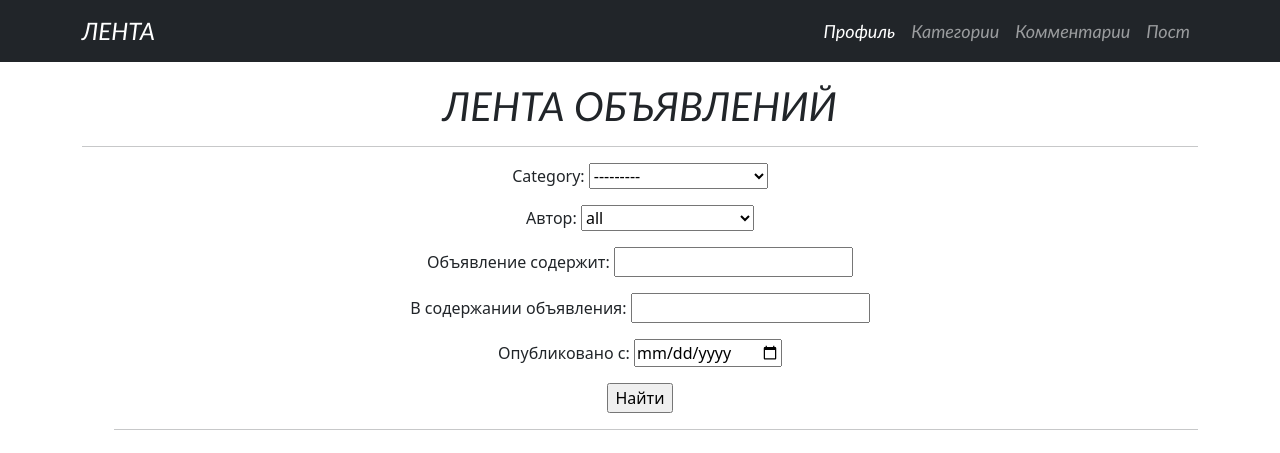
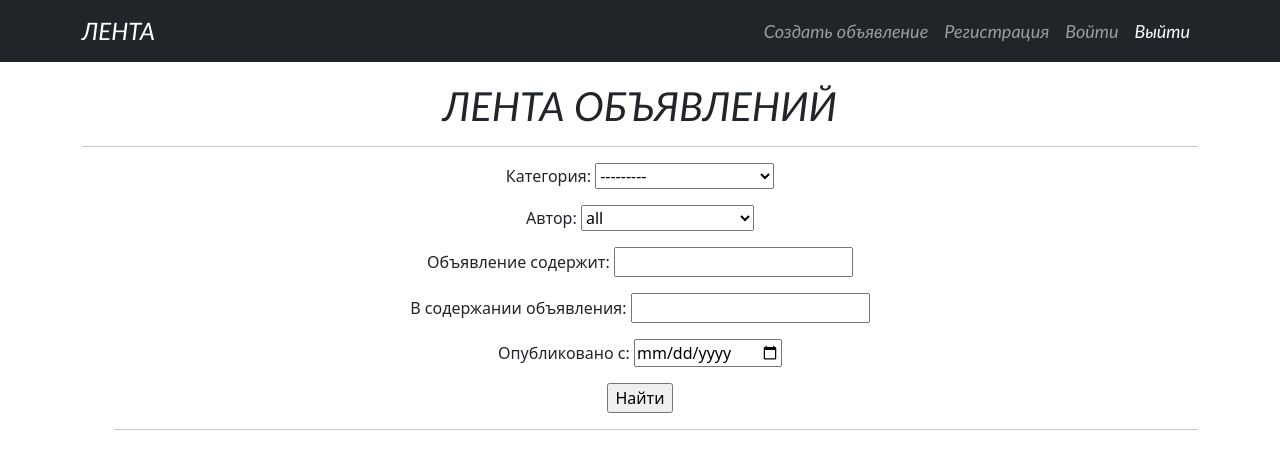
Before and after one commit to VasiliyZaharov/FINAL_TASK_MODULE_D.16, a Django app: page /article/ in a window 1280 px wide. Shown: the top 453 px of the page. Run offline with Django 4.2, Linux system fonts and the light colour scheme; data comes from the database, SQL or seed files in the repository; both versions use the stored data as it was after the commit; some libraries are stand-ins or nearby versions.

Commit message:
Small cosmetic changes

```diff
--- a/fan_board/project/project/settings.py
+++ b/fan_board/project/project/settings.py
@@ -122,7 +122,7 @@ AUTH_PASSWORD_VALIDATORS = [
 # Internationalization
 # https://docs.djangoproject.com/en/4.1/topics/i18n/
 
-LANGUAGE_CODE = 'en-us'
+LANGUAGE_CODE = 'ru-ru'
 
 TIME_ZONE = 'UTC'
 
--- a/fan_board/project/service/forms.py
+++ b/fan_board/project/service/forms.py
@@ -8,13 +8,13 @@ class ArticleForm(forms.ModelForm):
     class Meta:
         model = Article
         fields = ['category',
-                  'author',
+                  # 'author',
                   'title',
                   'text',
                   ]
         labels = {
             'category': 'Категория',
-            'author': 'Автор',
+            # 'author': 'Автор',
             'title': 'Заголовок',
             'text': 'Содержание',
         }
--- a/fan_board/project/service/models.py
+++ b/fan_board/project/service/models.py
@@ -19,11 +19,11 @@ class Article(models.Model):
         ('spellmaster', 'Мастер заклинаний'),
     )
 
-    author = models.ForeignKey(User, on_delete=models.CASCADE)
+    author = models.ForeignKey(User, on_delete=models.CASCADE, verbose_name='автор')
     author_id = author.primary_key
-    title = models.CharField(max_length=64)
-    text = models.CharField(max_length=64)
-    category = models.CharField(max_length=11, choices=TYPE, default='tank')
+    title = models.CharField(max_length=64, verbose_name='заголовок')
+    text = models.CharField(max_length=64, verbose_name='текст')
+    category = models.CharField(max_length=11, choices=TYPE, default='tank', verbose_name='категория')
     time_in = models.DateTimeField(auto_now_add=True)
 
     def __str__(self):
@@ -31,6 +31,10 @@ class Article(models.Model):
 
     def get_absolute_url(self):
         return reverse('article_detail', args=[str(self.pk)])
+
+    class Meta:
+        verbose_name='статью'
+        verbose_name_plural = 'Статьи'
 
 
 class UserResponse(models.Model):
@@ -41,3 +45,10 @@ class UserResponse(models.Model):
 
     def __str__(self):
         return f'{self.author}:{self.text}'
+
+    class Response(models.Model):
+        author = models.ForeignKey(User, on_delete=models.CASCADE)
+        article = models.ForeignKey(Article, on_delete=models.CASCADE)
+        text = models.TextField(verbose_name='Текст')
+        status = models.BooleanField(default=False)
+        dateCreation = models.DateTimeField(auto_now_add=True)
--- a/fan_board/project/service/views.py
+++ b/fan_board/project/service/views.py
@@ -1,3 +1,4 @@
+from django.http import HttpResponseRedirect
 from django.shortcuts import render
 from django.urls import reverse_lazy
 from django.contrib.auth.mixins import LoginRequiredMixin
@@ -6,6 +7,7 @@ from django.views.generic import ListView, DetailView, CreateView, UpdateView, D
 from .models import Article
 from .filters import ArticleFilter
 from .forms import ArticleForm
+
 
 class ArticleList(ListView):
     model = Article
@@ -36,13 +38,25 @@ class ArticleCreate(LoginRequiredMixin, CreateView):
     model = Article
     template_name = 'article_edit.html'
 
+    def form_valid(self, form):
+        self.object = form.save(commit=False)
+        self.object.author = self.request.user
+        self.object.save()
+        return super().form_valid(form)
 
-class ArticleUpdate(UpdateView):
+
+class ArticleUpdate(LoginRequiredMixin, UpdateView):
     form_class = ArticleForm
     model = Article
     template_name = 'article_edit.html'
 
-class ArticleDelete(DeleteView):
+    def get_form_kwargs(self):
+        kwargs = super().get_form_kwargs()
+        if self.request.user != kwargs['instance'].author:
+            return self.handle_no_permission()
+        return kwargs
+
+class ArticleDelete(LoginRequiredMixin, DeleteView):
     model = Article
     template_name = 'article_delete.html'
     success_url = reverse_lazy('article')
--- a/fan_board/project/templates/403.html
+++ b/fan_board/project/templates/403.html
@@ -5,6 +5,6 @@
    <title>Ошибка 403</title>
 </head>
 <body>
-   <h1>Кажется, у Вас нет доступа к данной странице...</h1>
+   <h1>Нет доступа. Авторизуйтесь или получите права от данной странице</h1>
 </body>
 </html>
--- a/fan_board/project/templates/article.html
+++ b/fan_board/project/templates/article.html
@@ -10,6 +10,7 @@ Article
 
 
 {% block content %}
+
 
 <h1 style="text-align: center;margin-top: 20px;font-family: Candara;"><em>ЛЕНТА ОБЪЯВЛЕНИЙ</em></h1>
 <!--<p>&nbsp;</p>-->
--- a/fan_board/project/templates/flatpages/default.html
+++ b/fan_board/project/templates/flatpages/default.html
@@ -19,10 +19,10 @@
                 <button class="navbar-toggler" type="button" data-bs-toggle="collapse" data-bs-target="#navbarSupportedContent" aria-controls="navbarSupportedContent" aria-expanded="false" aria-label="Toggle navigation"><span class="navbar-toggler-icon"></span></button>
                 <div class="collapse navbar-collapse" id="navbarSupportedContent">
                     <ul class="navbar-nav ms-auto mb-2 mb-lg-0">
-                        <li class="nav-item"><a class="nav-link active" aria-current="page" href="/account/" style="font-family: Candara;"><font size="4"><em>Профиль</em></font></a></li>
-                        <li class="nav-item"><a class="nav-link" href="/category/" style="font-family: Candara;"><font size="4"><em>Категории</em></font></a></li>
-                        <li class="nav-item"><a class="nav-link" href="/comments/" style="font-family: Candara;"><font size="4"><em>Комментарии</em></font></a></li>
-                        <li class="nav-item"><a class="nav-link" href="/article/create/" style="font-family: Candara;"><font size="4"><em>Пост</em></font></a></li>
+                        <li class="nav-item"><a class="nav-link" href="/article/create/" style="font-family: Candara;"><font size="4"><em>Создать объявление</em></font></a></li>
+                        <li class="nav-item"><a class="nav-link" href="/accounts/signup/" style="font-family: Candara;"><font size="4"><em>Регистрация</em></font></a></li>
+                        <li class="nav-item"><a class="nav-link" href="/accounts/login/" style="font-family: Candara;"><font size="4"><em>Войти</em></font></a></li>
+                        <li class="nav-item"><a class="nav-link active" aria-current="page" href="/accounts/logout/" style="font-family: Candara;"><font size="4"><em>Выйти</em></font></a></li>
                     </ul>
                 </div>
             </div>
```
Also changed, not shown: fan_board/project/templates/post.html (+7 -1 lines), fan_board/project/db.sqlite3, fan_board/project/service/migrations/0002_alter_article_options_alter_article_author_and_more.py (added).
